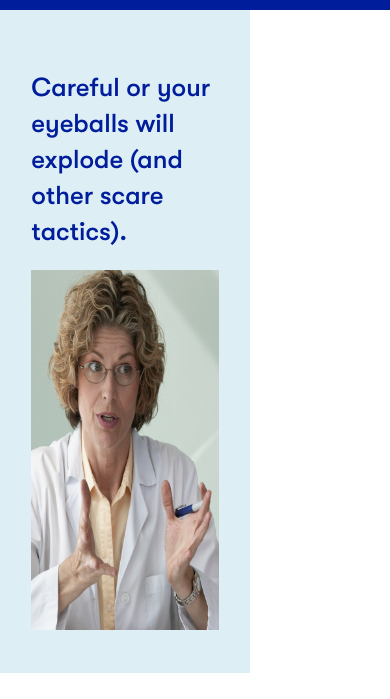
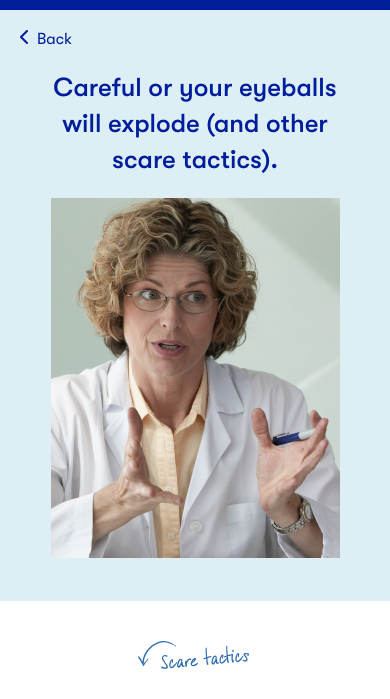
Before and after one commit to Liingo-Devs/1800-clr-microsite, a plain HTML site: page health-claims.html in a window 390 px wide. Shown: the part 40-739 px from the top of the page. Drawn offline with Linux system fonts and the light colour scheme; a web font is replaced by a local one.

Commit message:
added responsive

```diff
--- a/css/main.css
+++ b/css/main.css
@@ -437,7 +437,7 @@ span.icon img {
     }
 
     .back {
-        display: none;
+
     }
 
 }
@@ -747,8 +747,15 @@ strong.blue-text {
     }
 }
 
-@media only screen and (max-width: 768px) {
+@media only screen and (max-width: 900px) {
     .blue-white-page .flex-row {
         flex-direction: column;
     }
+    .blue-white-page .flex-row .left {
+        width: 100%;
+    }
+    .blue-white-page .flex-item .co-section,
+    .blue-white-page .flex-item .co-section h3 {
+        text-align: center;
+    }
 }
```
